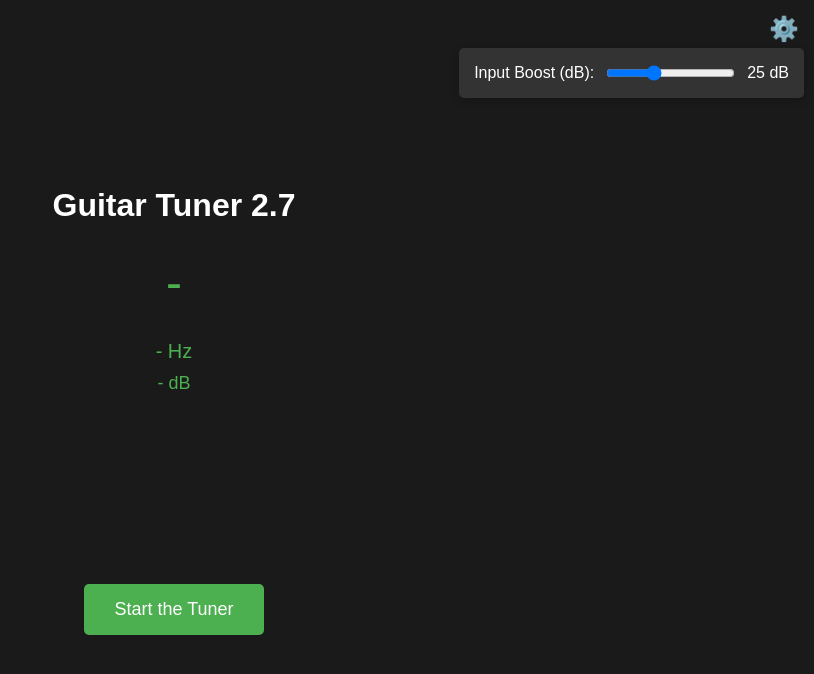
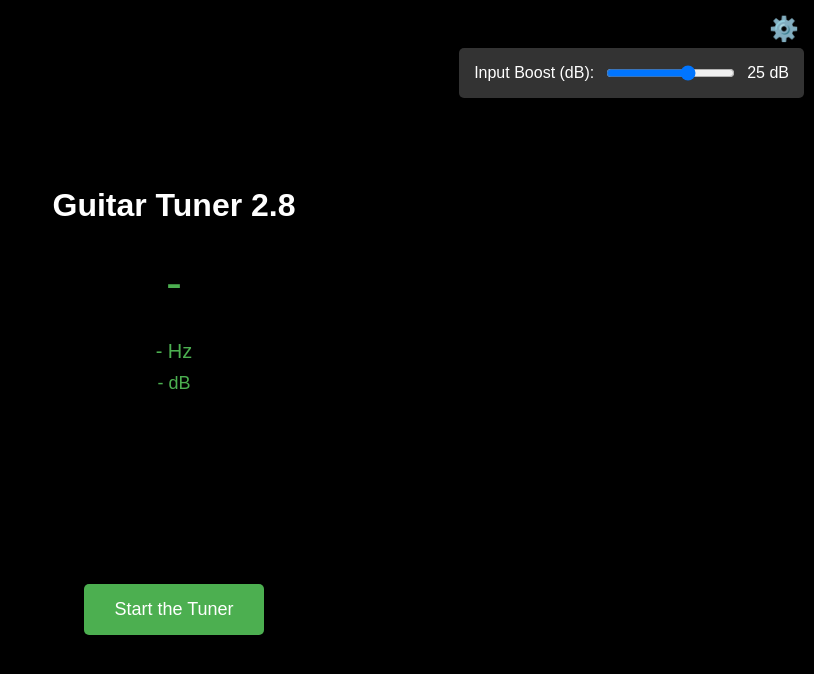
Before and after one commit to Krasen007/HTMLGuitarTuner, a plain HTML site: page index.html in a window 1280 px wide. Both pictures are taken after a click on the button "⚙️". Shown: the whole page, without its empty margins (466-1280 px from the left). Drawn offline with Linux system fonts and the light colour scheme.

Commit message:
fixed gain slider volume

```diff
--- a/index.html
+++ b/index.html
@@ -17,12 +17,12 @@
       <button id="settingsButton">⚙️</button>
       <div id="settingsMenu" class="settings-menu hidden">
         <label>Input Boost (dB):
-          <input type="range" id="gainSlider" min="0" max="40" value="14" step="2">
+          <input type="range" id="gainSlider" min="0" max="40" value="25" step="2">
           <span id="gainValue">25 dB</span>
         </label>
       </div>
     </div>
-    <h1>Guitar Tuner 2.7</h1>
+    <h1>Guitar Tuner 2.8</h1>
     <div id="note">-</div>
     <div id="frequency">- Hz</div>
     <div id="volume">- dB</div>
@@ -32,7 +32,7 @@
   <script src="script.js"></script>
   <script>
     if ('serviceWorker' in navigator) {
-      navigator.serviceWorker.register('/sw.js', {scope: '/'});
+      navigator.serviceWorker.register('/sw.js', { scope: '/' });
     }
   </script>
 </body>
--- a/style.css
+++ b/style.css
@@ -10,7 +10,7 @@ body {
   align-items: center;
   min-height: 100vh;
   margin: 0;
-  background-color: #1a1a1a;
+  background-color: #000000;
   color: white;
 }
 
```
Also changed, not shown: 3 other files.
